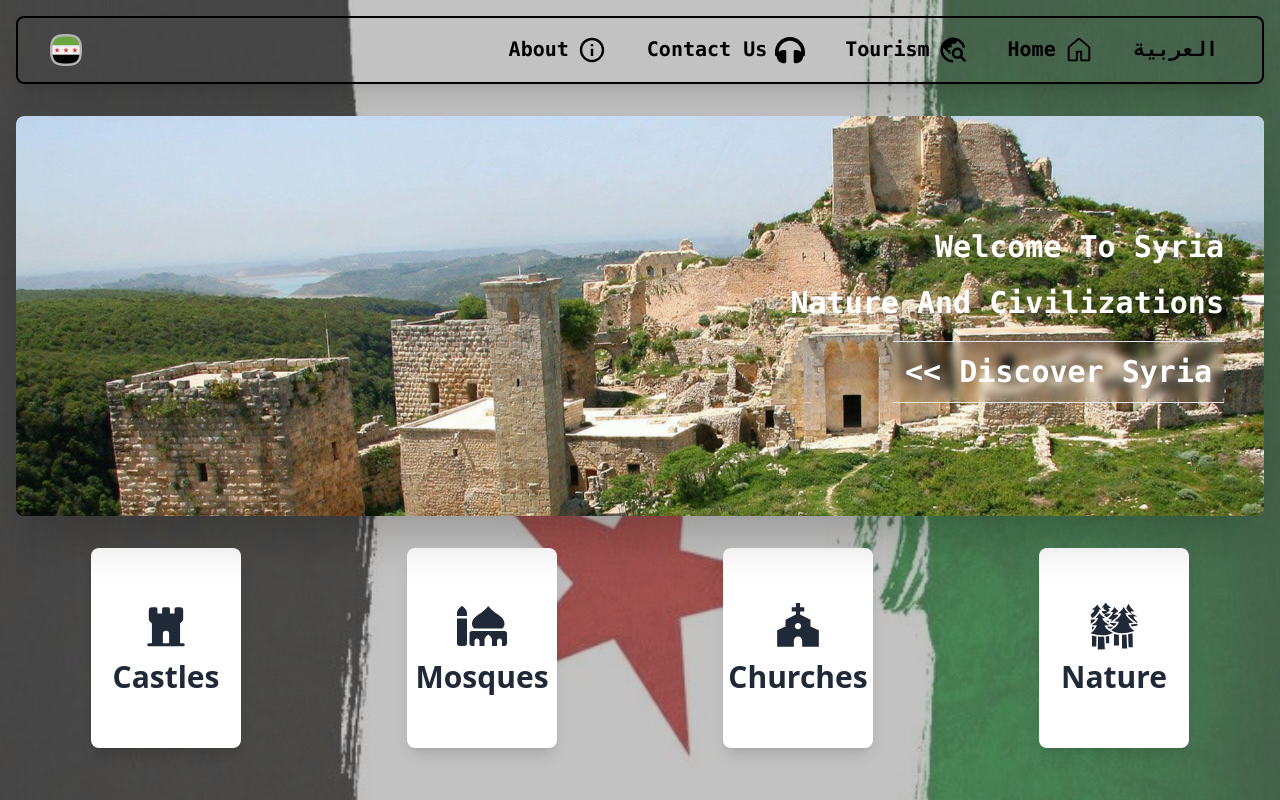
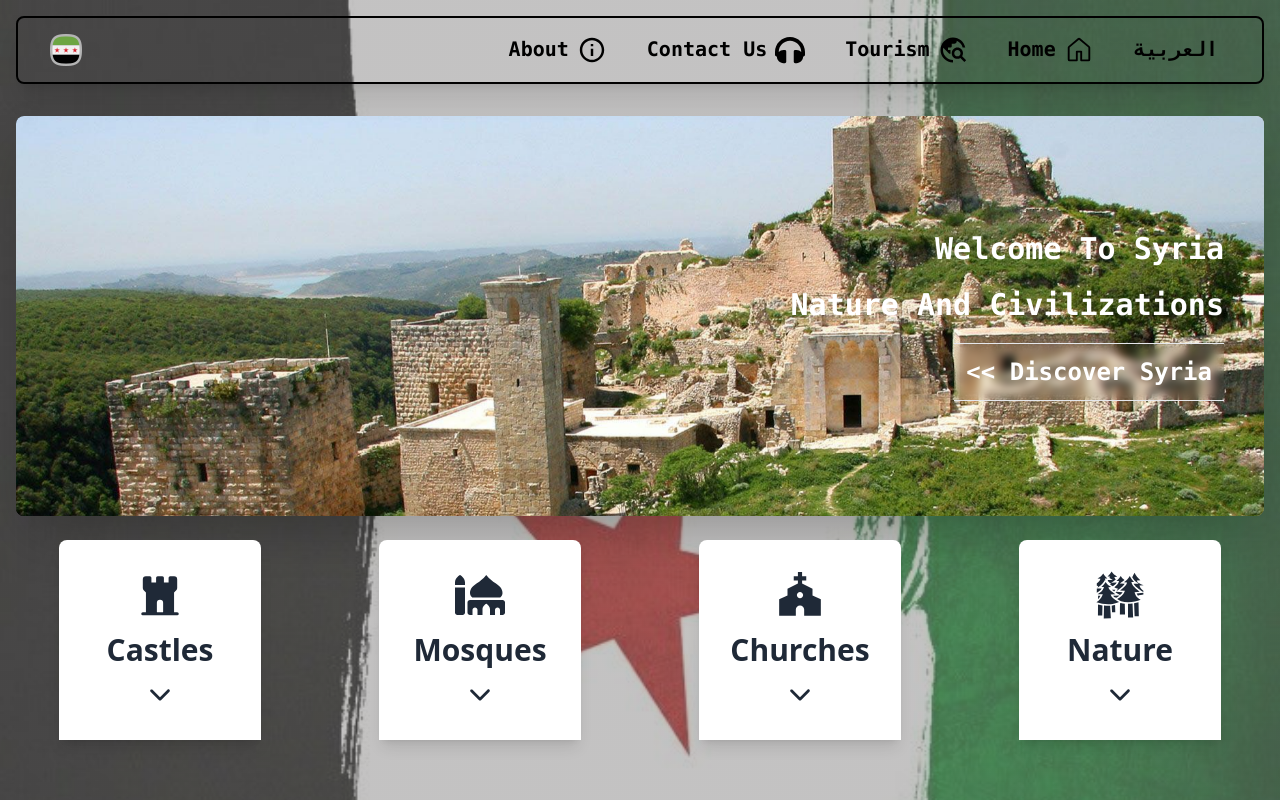
Before and after one commit to Ghayth-Sabeaallil/syria, a React (Vite) app: page / in a window 1280 px wide. Shown: the top 800 px of the page. Built offline with nearby package versions, Linux system fonts and the light colour scheme.

Commit message:
add some castles

```diff
--- a/src/Components/Button.tsx
+++ b/src/Components/Button.tsx
@@ -4,7 +4,7 @@ export type ButtonProps = {
 };
 function Button({ text, handleClick }: ButtonProps) {
     return (
-        <button onClick={handleClick} className="animate-[animation_2s_ease-in] text-lg sm:text-lg md:text-3xl backdrop-blur-sm bg-transparent p-3  text-white font-mono font-bold leading-[1.45] border hover:bg-[length:100%_100%] hover:text-black border-l-0 border-r-0 bg-no-repeat bg-gradient-to-b from-[#fff] to-[#fff] bg-[position:50%_50%] bg-[length:0%_100%] transition-[background-size,color] duration-700 w-fit">{text}</button>)
+        <button onClick={handleClick} className="animate-[animation_2s_ease-in] text-base sm:text-base md:text-2xl backdrop-blur-sm bg-transparent p-3  text-white font-mono font-bold leading-[1.45] border hover:bg-[length:100%_100%] hover:text-black border-l-0 border-r-0 bg-no-repeat bg-gradient-to-b from-[#fff] to-[#fff] bg-[position:50%_50%] bg-[length:0%_100%] transition-[background-size,color] duration-700 w-fit">{text}</button>)
 }
 
 export default Button
--- a/src/Components/InfoContainer.tsx
+++ b/src/Components/InfoContainer.tsx
@@ -1,20 +1,62 @@
+import { useState } from "react";
 import { useTranslation } from "react-i18next";
+import { PiCastleTurretFill } from "react-icons/pi";
 import { FaMosque } from "react-icons/fa";
+import { MdChurch } from "react-icons/md";
 import { GiForest } from "react-icons/gi";
-import { MdChurch } from "react-icons/md";
-import { PiCastleTurretFill } from "react-icons/pi";
+import { IoIosArrowDown } from "react-icons/io";
 
-function InfoContainer() {
+type castleListProps = {
+    name?: string;
+};
+const InfoContainer = () => {
+    const [activeIndex, setActiveIndex] = useState<number | null>(null);
     const { t } = useTranslation();
+    const castleList = t('castlesList', { returnObjects: true }) as castleListProps[];
+
+    const handleClick = (index: number) => {
+        setActiveIndex((prevIndex) => (prevIndex === index ? null : index));
+    };
+
     return (
-        <div className="grid grid-cols-1 sm:grid-cols-1 gap-4 md:grid-cols-4 m-auto h-auto p-4 justify-items-center">
-            <div className="flex flex-col gap-2 justify-center items-center bg-white rounded-lg shadow-lg w-6/12 h-[25vh] text-lg sm:text-lg md:text-3xl font-bold text-gray-800"><PiCastleTurretFill size={50} />{t('castles')}</div>
-            <div className="flex flex-col gap-2 justify-center items-center bg-white rounded-lg shadow-lg w-6/12 h-[25vh] text-lg sm:text-lg md:text-3xl font-bold text-gray-800"><FaMosque size={50} />{t('mosques')}</div>
-            <div className="flex flex-col gap-2 justify-center items-center bg-white rounded-lg shadow-lg w-6/12 h-[25vh] text-lg sm:text-lg md:text-3xl font-bold text-gray-800"><MdChurch size={50} />{t('churches')}</div>
-            <div className="flex flex-col gap-2 justify-center items-center bg-white rounded-lg shadow-lg w-6/12 h-[25vh] text-lg sm:text-lg md:text-3xl font-bold text-gray-800"><GiForest size={50} />{t('nature')}</div>
+        <div className="grid grid-cols-1 sm:grid-cols-1 gap-4 md:grid-cols-4 m-auto h-screen p-2 justify-items-center">
+            {[
+                { icon: <PiCastleTurretFill size={50} />, label: t("castles") },
+                { icon: <FaMosque size={50} />, label: t("mosques") },
+                { icon: <MdChurch size={50} />, label: t("churches") },
+                { icon: <GiForest size={50} />, label: t("nature") },
+            ].map((item, index) => (
+                <div
+                    key={index}
+                    className="flex flex-col items-center w-full relative"
+                >
+                    {/* Main clickable div */}
+                    <div
+                        onClick={() => handleClick(index)}
+                        className="group flex flex-col gap-3 justify-center items-center bg-white rounded-tl-lg rounded-tr-lg shadow-lg w-4/6 h-[25vh] text-lg sm:text-lg md:text-3xl font-bold text-gray-800 cursor-pointer"
+                    >
+                        <div className="transform transition-transform duration-200 group-hover:scale-125">
+                            {item.icon}
+                        </div>
+                        {item.label}
+                        <IoIosArrowDown
+                            className={`transform transition-transform duration-500 ${activeIndex === index ? "rotate-180" : ""
+                                }`}
+                        />
+                    </div>
+
+                    {/* Sliding div below */}
+                    <div
+                        className={`flex flex-col items-center w-4/6 transition-all duration-500 overflow-hidden rounded-bl-lg rounded-br-lg bg-gray-100 shadow-lg ${activeIndex === index ? "max-h-[10rem] p-4" : "max-h-0 p-0"
+                            }`}
+                    >
+                        {castleList.map((cas) => <div className="select-none w-full cursor-pointer hover:bg-slate-300 text-lg text-gray-600 p-2">{cas.name}</div>)}
+
+                    </div>
+                </div>
+            ))}
         </div>
+    );
+};
 
-    )
-}
-
-export default InfoContainer
+export default InfoContainer;
--- a/src/Pages/Home.tsx
+++ b/src/Pages/Home.tsx
@@ -5,6 +5,7 @@ import Header from '../Components/Header';
 import { DiscoverSyria } from '../Components/DiscoverSyria';
 import { useTranslation } from 'react-i18next';
 import InfoContainer from '../Components/InfoContainer';
+import CardContainer from '../Components/CardContainer';
 
 
 
--- a/src/lang/ar.json
+++ b/src/lang/ar.json
@@ -26,6 +26,28 @@
     "castles": "القلاع",
     "mosques": "المساجد",
     "churches": "الكنائس",
-    "nature": "الطبيعة"
+    "nature": "الطبيعة",
+    "castlesList": [
+        {
+        "name": "قلعة حلب"
+      },
+     {
+        "name": "قلعة الحصن"
+      },
+       {
+        "name": "قلعة صلاح الدين"
+      }
+    ],
+    "mosquesList": [
+      {
+      "name": "جامع بني أمية الكبير"
+    },
+   {
+      "name": "جامع البطرني"
+    },
+     {
+      "name": "جامع الحنابلة"
+    }
+  ]
 
 }
--- a/tailwind.config.js
+++ b/tailwind.config.js
@@ -21,6 +21,10 @@ export default {
           "100%": { top: "100%", opacity: "1" },
         },
       },
+      rotate: {
+        360: "360deg",
+        180: "180deg",
+      },
     },
   },
   variants: {},
```
